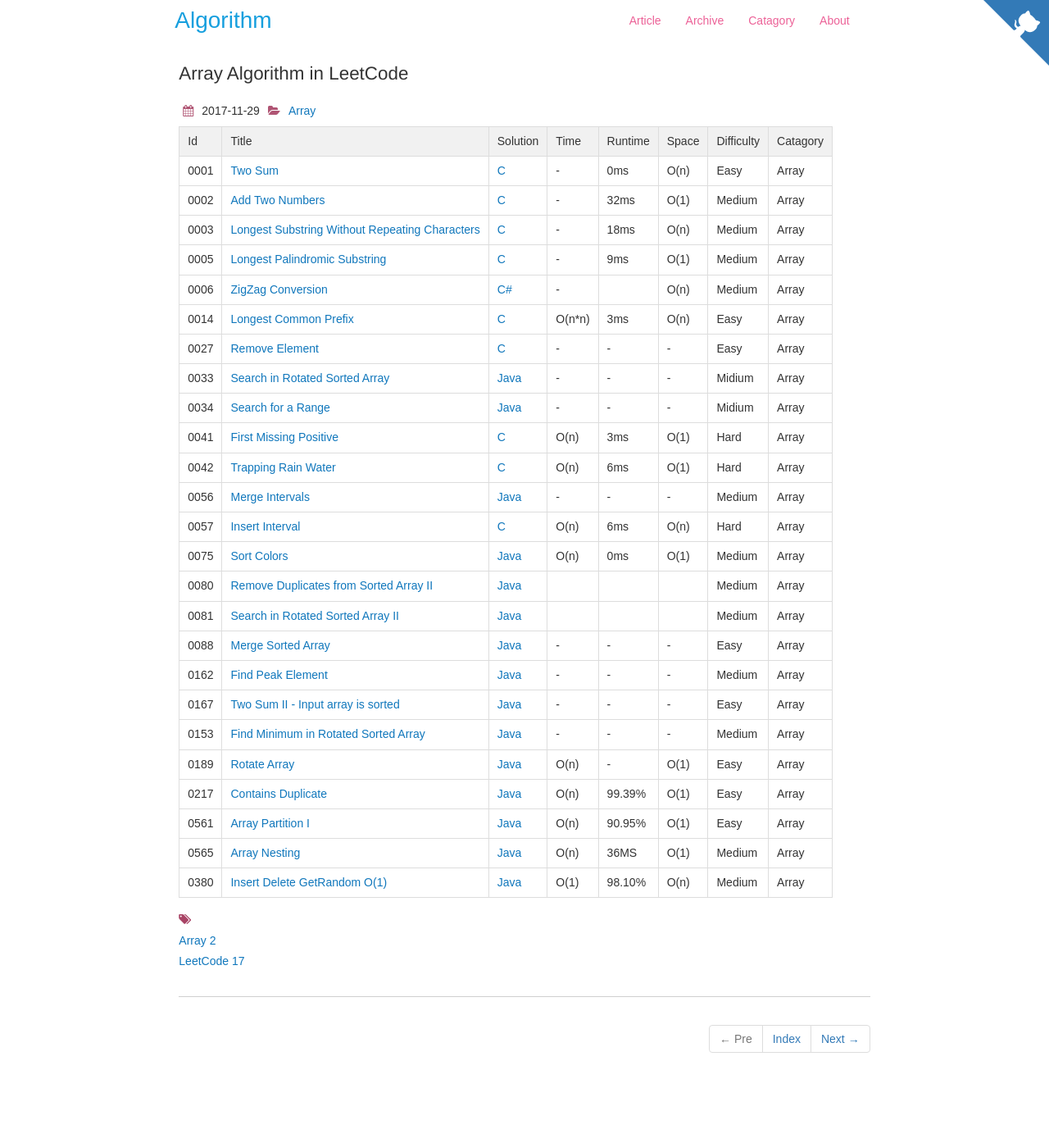
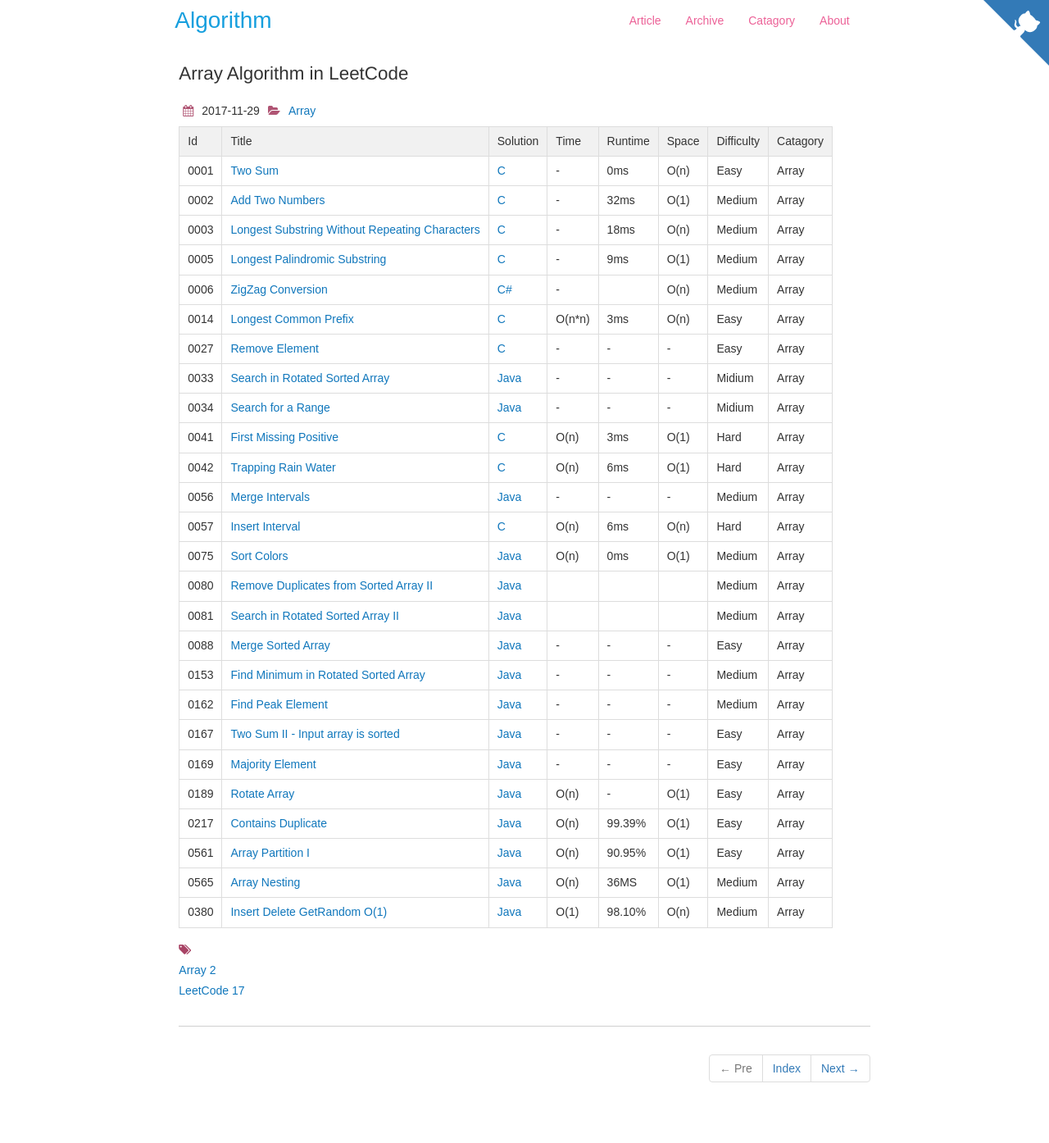
Before and after one commit to dunso/algorithm, a Jekyll site: the page built from docs/_posts/2017-11-29-Array.md, in a window 1280 px wide. Shown: the whole page at 82% size. Built offline with Jekyll 4.4.1, drawn with Linux system fonts in a browser that asks for light colours; nearby versions of some CDN libraries; before the commit the page ends 1358 px from its top, so only the background shows below that.

```diff
--- a/docs/_posts/2017-11-29-Array.md
+++ b/docs/_posts/2017-11-29-Array.md
@@ -29,9 +29,10 @@
 |0080|[Remove Duplicates from Sorted Array II](https://leetcode.com/problems/remove-duplicates-from-sorted-array-ii/) | [Java](https://e.srl/leetcode-80/)  ||||  Medium |Array|
 |0081|[Search in Rotated Sorted Array II](https://leetcode.com/problems/search-in-rotated-sorted-array-ii) | [Java](https://e.srl/leetcode-81/)  ||||  Medium |Array|
 |0088|[Merge Sorted Array](https://leetcode.com/problems/merge-sorted-array) | [Java](https://e.srl/leetcode-88/)  |-|-|-|  Easy |Array|
+|0153|[Find Minimum in Rotated Sorted Array](https://leetcode.com/problems/find-minimum-in-rotated-sorted-array) | [Java](https://e.srl/leetcode-153/)  |-|-|-|  Medium |Array|
 |0162|[Find Peak Element](https://leetcode.com/problems/find-peak-element/) | [Java](https://e.srl/leetcode-162/)  |-|-|-|  Medium |Array|
 |0167|[Two Sum II - Input array is sorted](https://leetcode.com/problems/two-sum-ii-input-array-is-sorted) | [Java](https://e.srl/leetcode-167/)  |-|-|-|  Easy |Array|
-|0153|[Find Minimum in Rotated Sorted Array](https://leetcode.com/problems/find-minimum-in-rotated-sorted-array) | [Java](https://e.srl/leetcode-153/)  |-|-|-|  Medium |Array|
+|0169|[Majority Element](https://leetcode.com/problems/majority-element/) | [Java](https://e.srl/leetcode-169/)  |-|-|-|  Easy |Array|
 |0189|[Rotate Array](https://leetcode.com/problems/rotate-array) | [Java](https://e.srl/leetcode-189/)  | O(n) |-| O(1)  |  Easy |Array|
 |0217|[Contains Duplicate](https://leetcode.com/problems/contains-duplicate) | [Java](https://e.srl/leetcode-217/)  | O(n) |99.39%| O(1)  |  Easy |Array|
 |0561|[Array Partition I](https://leetcode.com/problems/array-partition-i)| [Java](https://e.srl/leetcode-561/)  | O(n) |90.95%| O(1)  |  Easy |Array|
```
